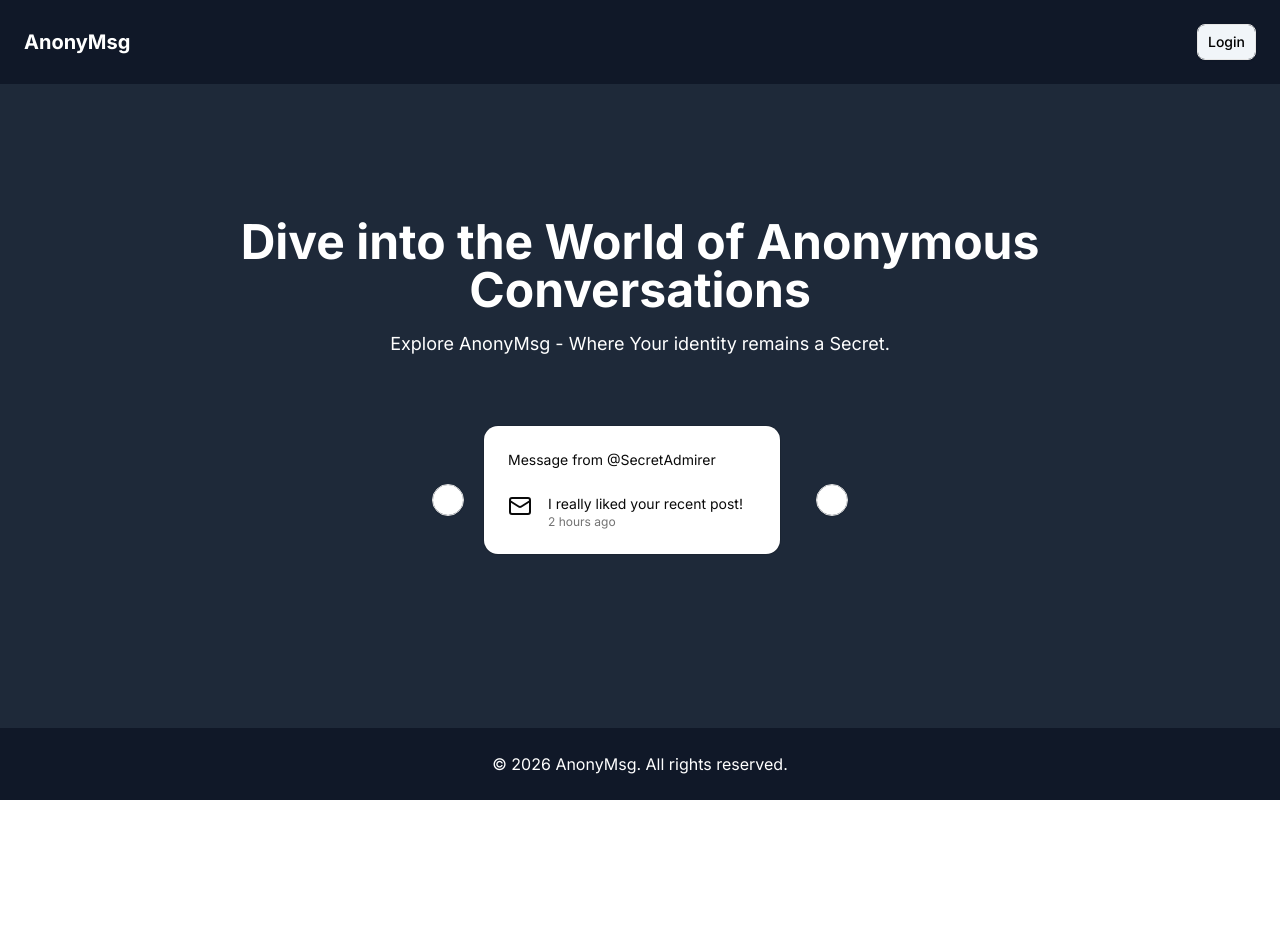
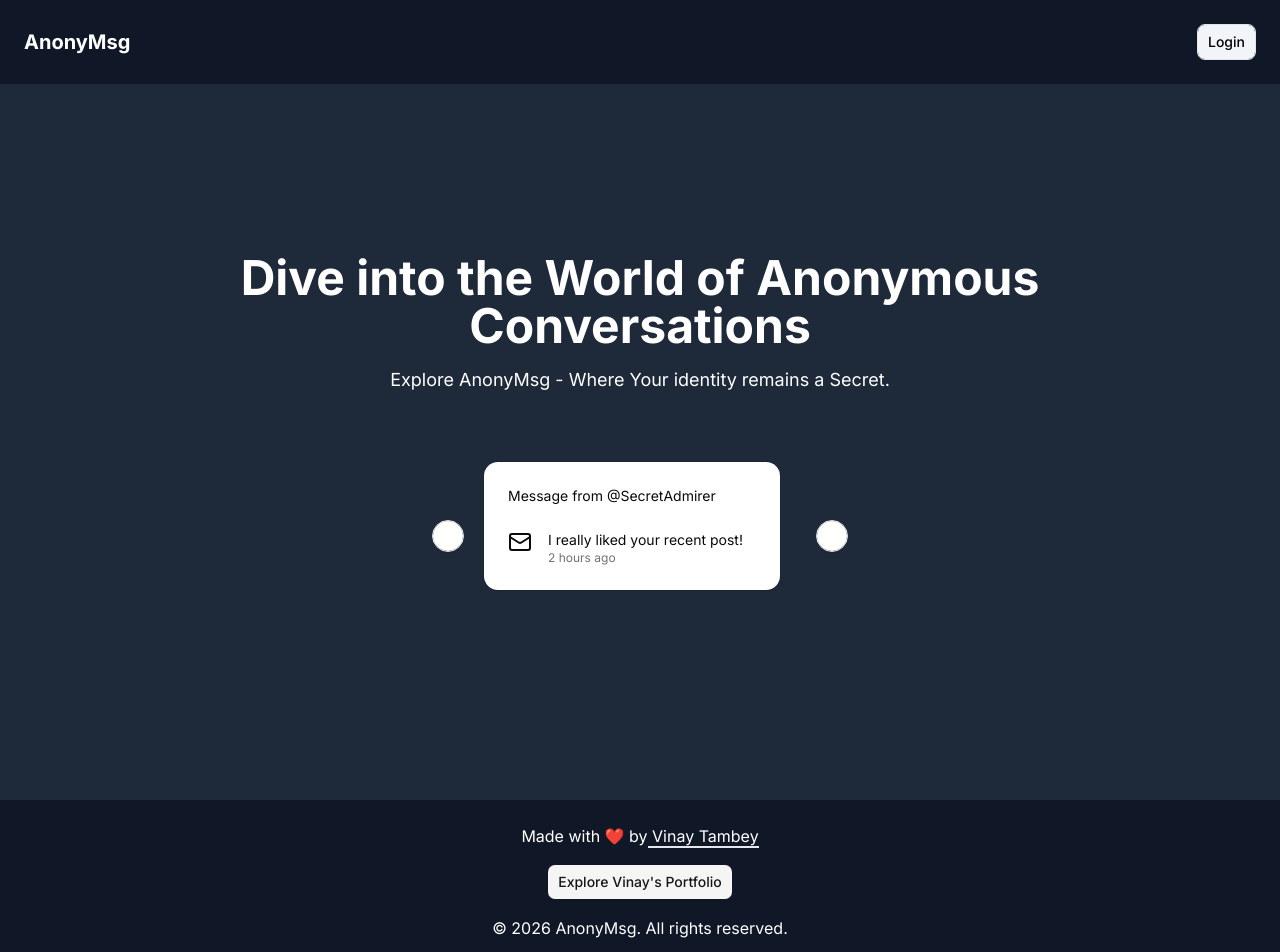
Before and after one commit to VinayNoogler000/Anony-Msg, a Next.js app: page / in a window 1280 px wide. Shown: the top 952 px of the page. Before the commit the page ends 800 px from the top, so only its background shows below. Built offline with nearby package versions, Linux system fonts and the light colour scheme; no server answers.

Commit message:
Add a global footer component in the layout to replace individual footers in pages, avoiding redundancy and ensuring consistent styling across the application for better maintainability and user experience.

```diff
--- a/src/app/layout.tsx
+++ b/src/app/layout.tsx
@@ -4,6 +4,8 @@ import AuthProvider from "@/context/AuthProvider";
 import "./globals.css";
 import { Toaster } from "@/components/ui/sonner"
 import Navbar from "@/components/Navbar";
+import Link from "next/link";
+import { Button } from "@/components/ui/button";
 
 const inter = Inter({subsets:['latin']});
 
@@ -27,6 +29,19 @@ export default function RootLayout({
             <Toaster />
           </div>
         </AuthProvider>
+
+        <footer className="text-center p-4 md:p-6 bg-gray-900 text-white flex flex-col gap-4">
+          <div>
+            Made with ❤️ by
+            <Link href="https://linktr.ee/vinay_tambey" target="_blank" className="inline border-b-2 border-gray-200"> Vinay Tambey </Link>
+          </div>
+
+          <Link href="https://vinay-tambey-portfolio.vercel.app/" target="_blank">
+            <Button variant="secondary">Explore Vinay's Portfolio</Button>
+          </Link>
+
+          <p>© 2026 <Link href={'/'}>AnonyMsg</Link>. All rights reserved.</p>
+        </footer>
       </body>
     </html>
   );
--- a/src/app/page.tsx
+++ b/src/app/page.tsx
@@ -52,10 +52,6 @@ export default function Home() {
           <CarouselNext />
         </Carousel>
       </main>
-
-      <footer className="text-center p-4 md:p-6 bg-gray-900 text-white">
-        © 2026 AnonyMsg. All rights reserved.
-      </footer>
     </>
   );
 }
--- a/src/app/u/[username]/page.tsx
+++ b/src/app/u/[username]/page.tsx
@@ -198,19 +198,6 @@ function page() {
       </div>
 
       <Separator className="my-6" />
-
-      <footer className="py-6 text-center flex flex-col gap-4 items-center absolute bottom-0 left-1/2 -translate-x-1/2 ">
-        <div>
-          Made with ❤️ by
-          <Link href="https://linktr.ee/vinay_tambey" target="_blank" className="inline border-b-2 border-gray-200"> Vinay Tambey </Link>
-        </div>
-
-        <Link href="https://vinay-tambey-portfolio.vercel.app/" target="_blank">
-          <Button variant="secondary">Explore Vinay's Portfolio</Button>
-        </Link>
-
-        <p>© 2026 <Link href={'/'}>AnonyMsg</Link>. All rights reserved.</p>
-      </footer>
     </div>
   )
 }
```
